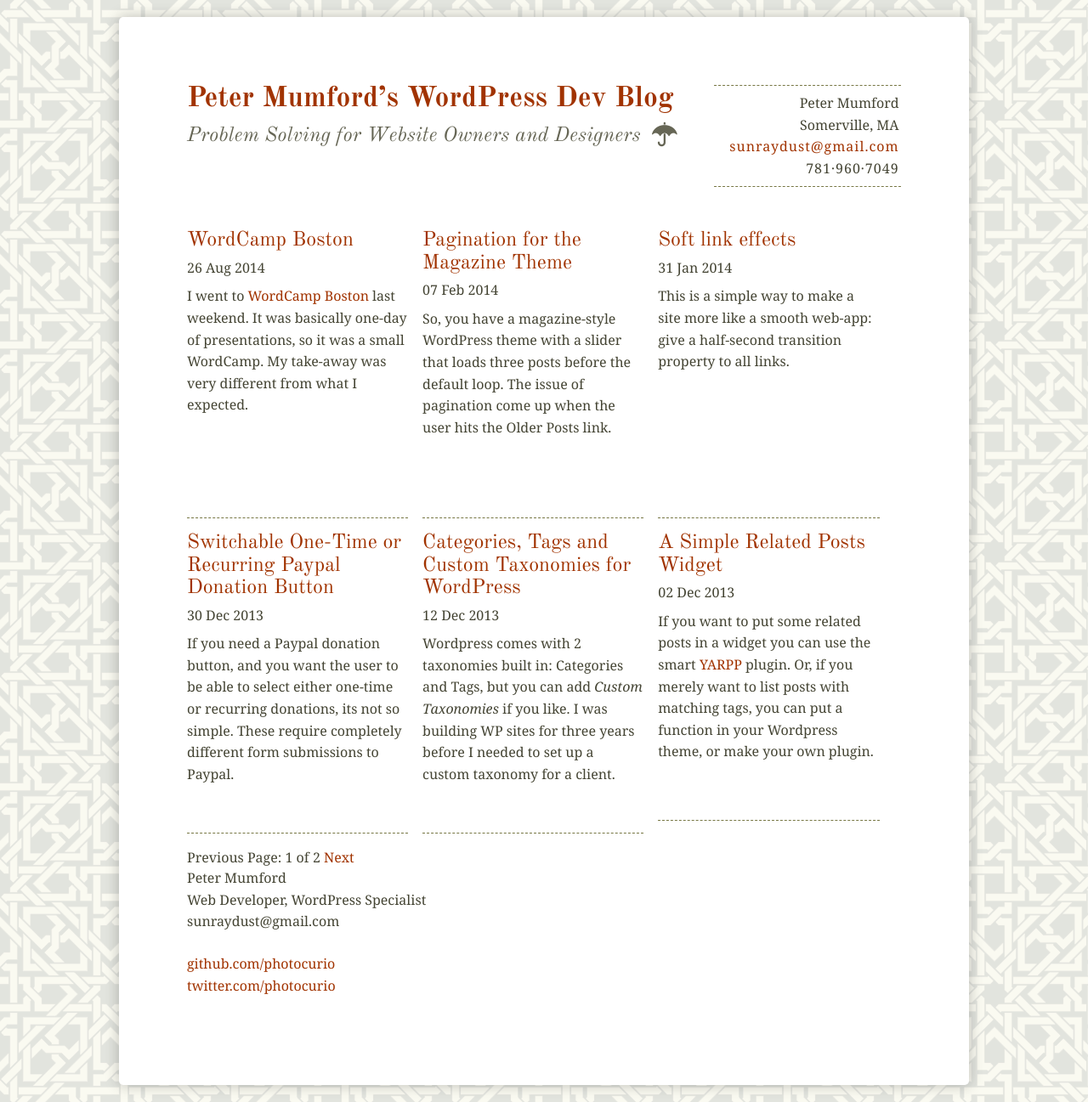
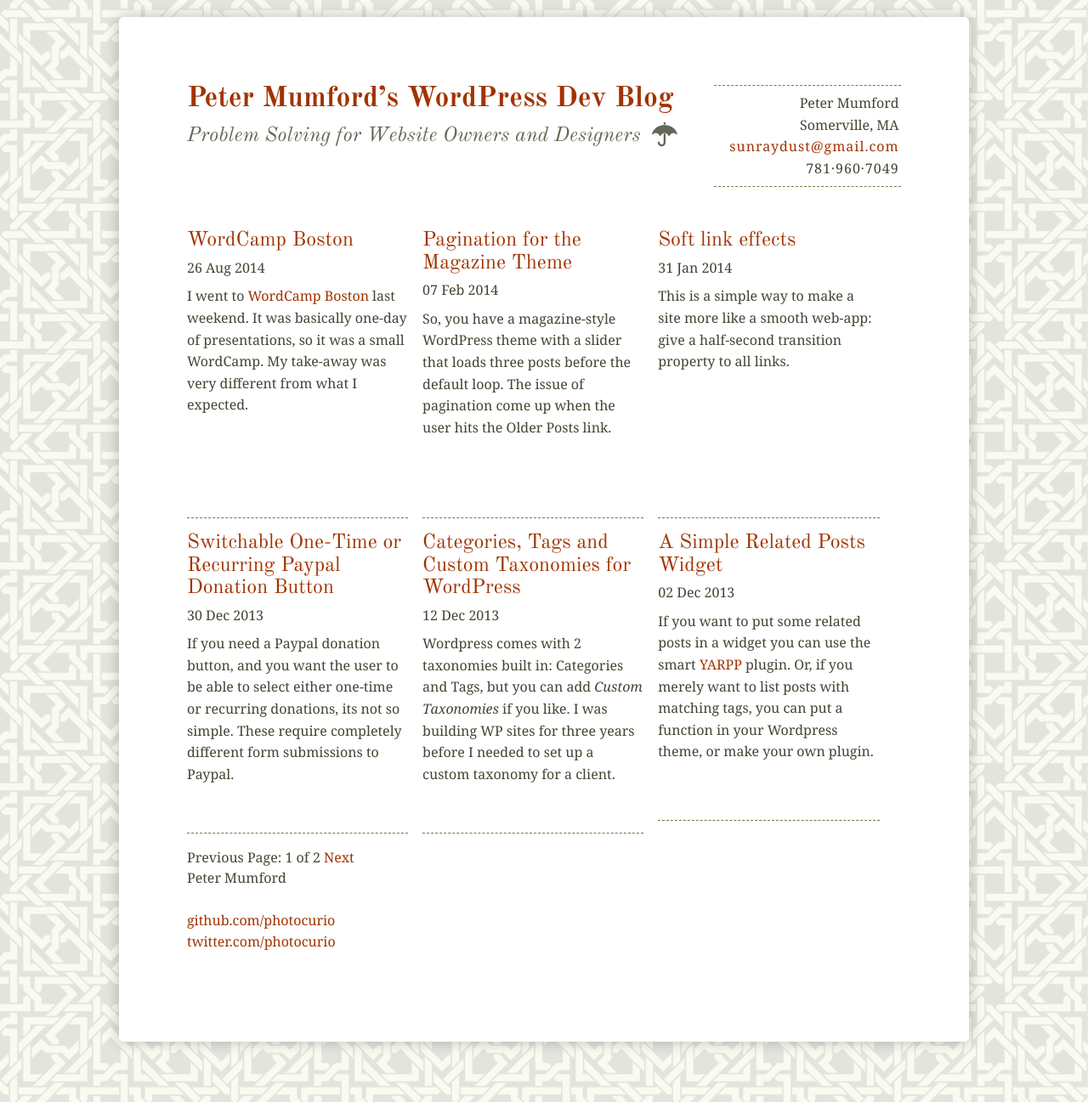
Before and after one commit to photocurio/photocurio.github.io, a Jekyll site: the page built from index.html, in a window 1280 px wide. Shown: the whole page at 85% size. Built offline with Jekyll 4.4.1, drawn with Linux system fonts in a browser that asks for light colours; nearby versions of some CDN libraries; Markdown is read by kramdown in place of the engine named in the settings; the list of posts is cut into pages by our own code.

Commit message:
clean footer

```diff
--- a/_includes/footerlinks.html
+++ b/_includes/footerlinks.html
@@ -1,10 +1,6 @@
 		<div class="footer">
             <div class="contact">
-              <p>
-                Peter Mumford<br />
-                Web Developer, WordPress Specialist<br />
-                sunraydust@gmail.com
-              </p>
+              <p>Peter Mumford</p>
             </div>
 			<div class="contact">
               <p>
```
